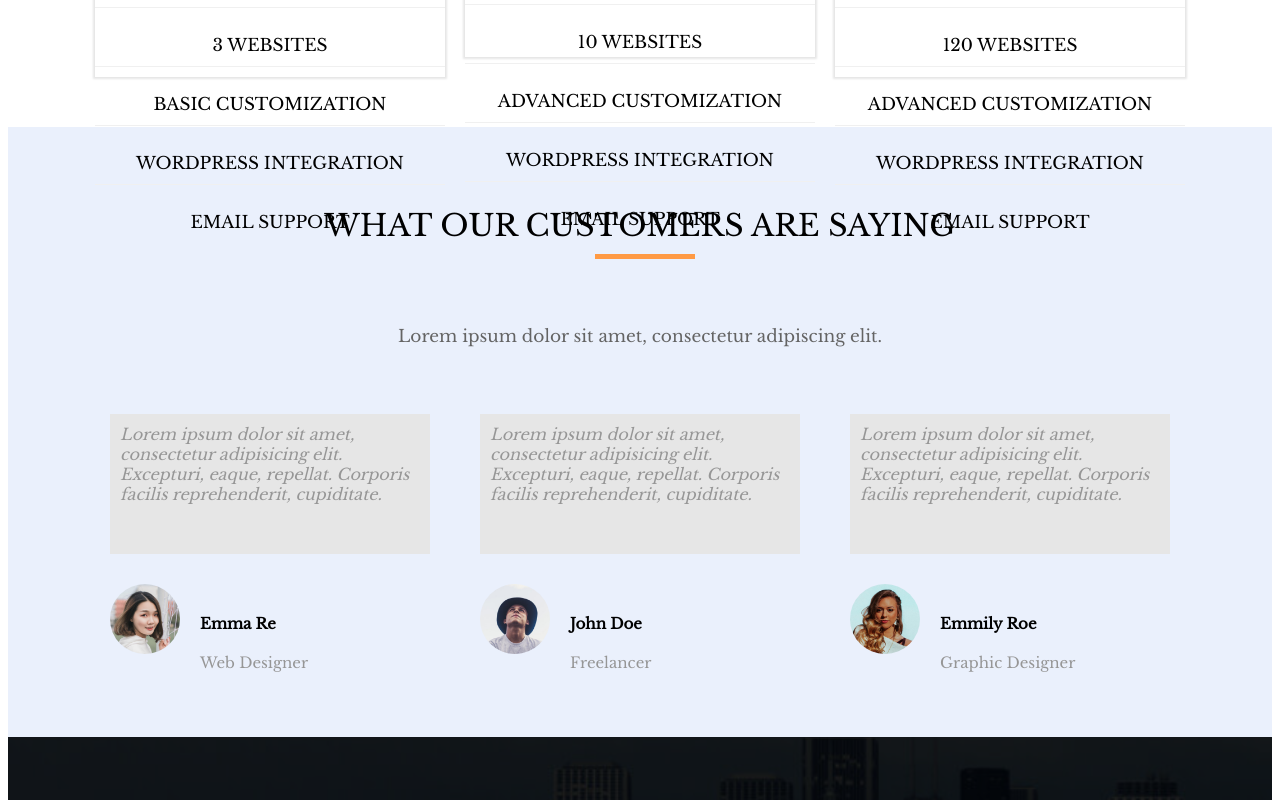
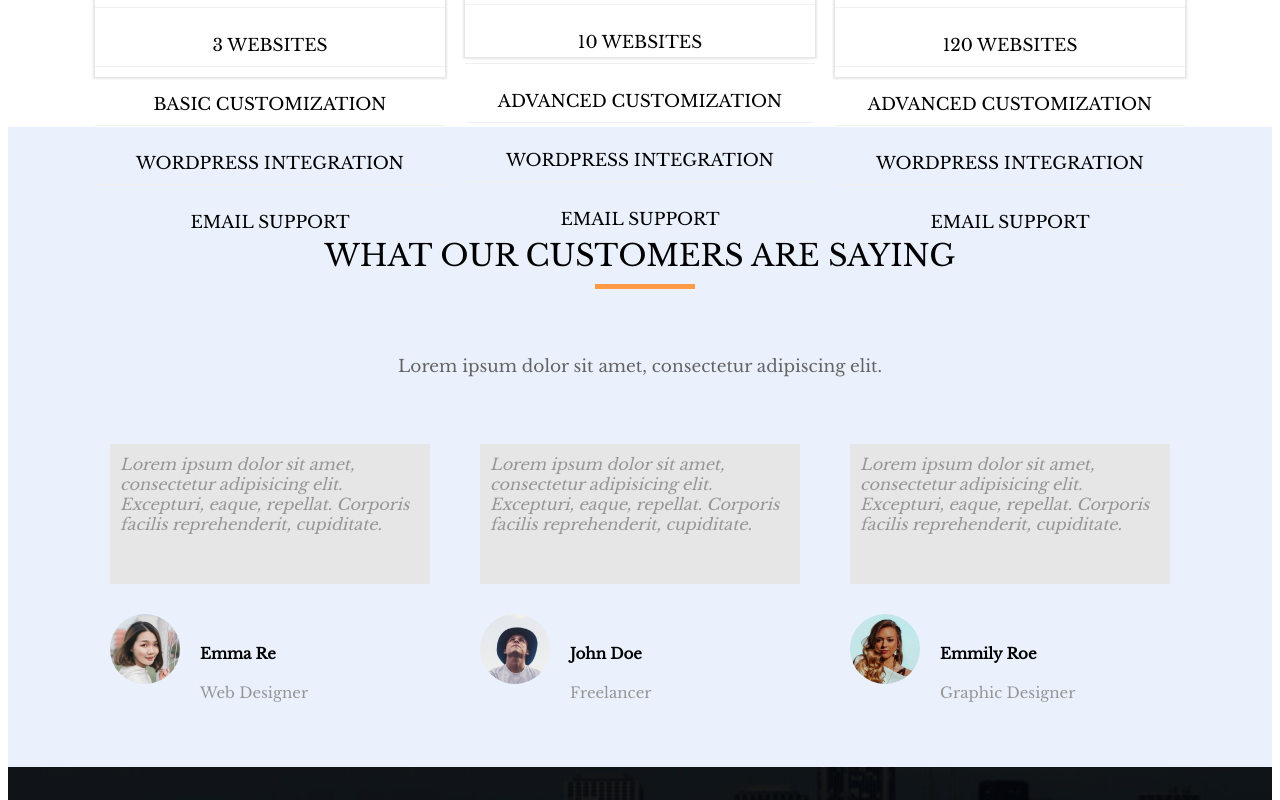
Before and after one commit to MilosM00/react-website, a React (Create React App) app: page / in a window 1280 px wide. Shown: the part 4080-4880 px from the top of the page. Built offline with nearby package versions, Linux system fonts and the light colour scheme; the HTML template or start-up script is replaced by a standard one.

Commit message:
Reviews.css updated

```diff
--- a/src/components/Reviews.css
+++ b/src/components/Reviews.css
@@ -3,7 +3,8 @@
     display: grid;
     place-items: center;
     background-color: #eaf0fc;
-    padding: 50px 0;
+    padding-top: 80px;
+    padding-bottom: 50px;
 }
 
 .reviews-title{
```
